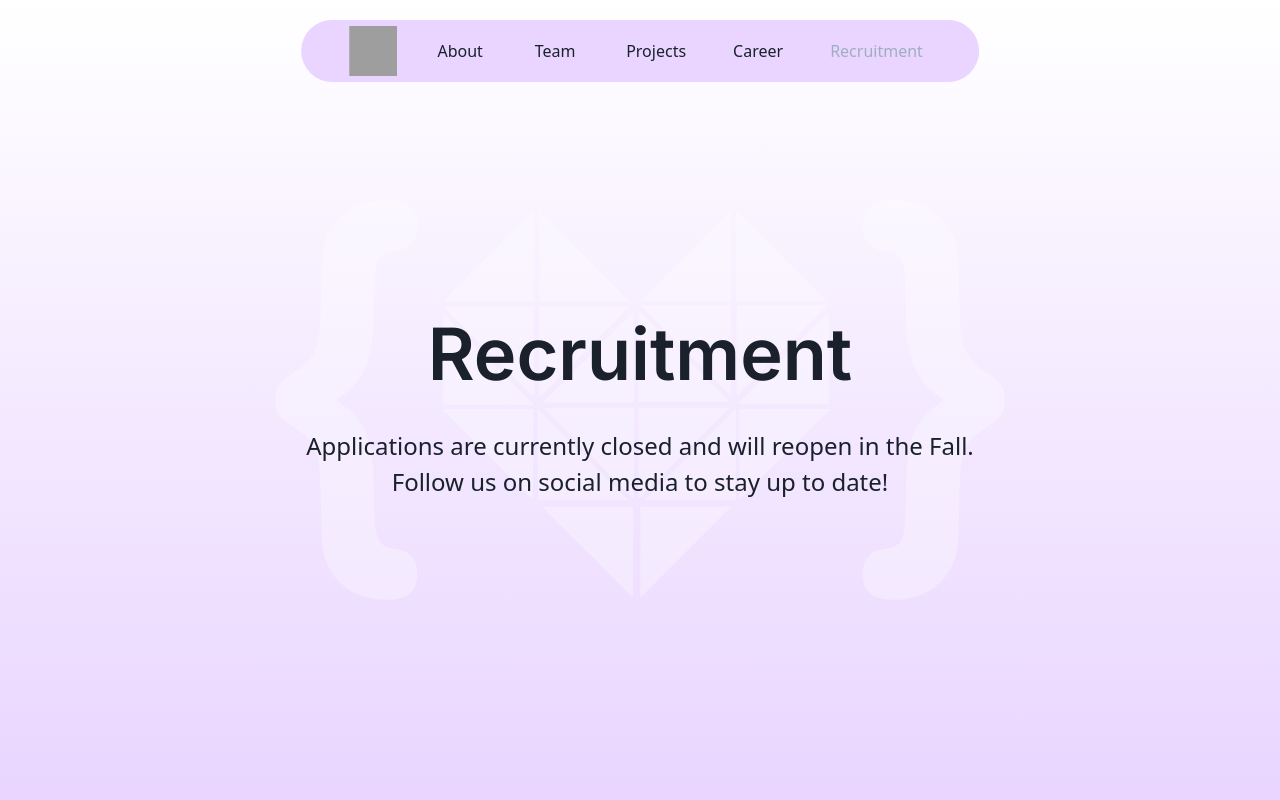
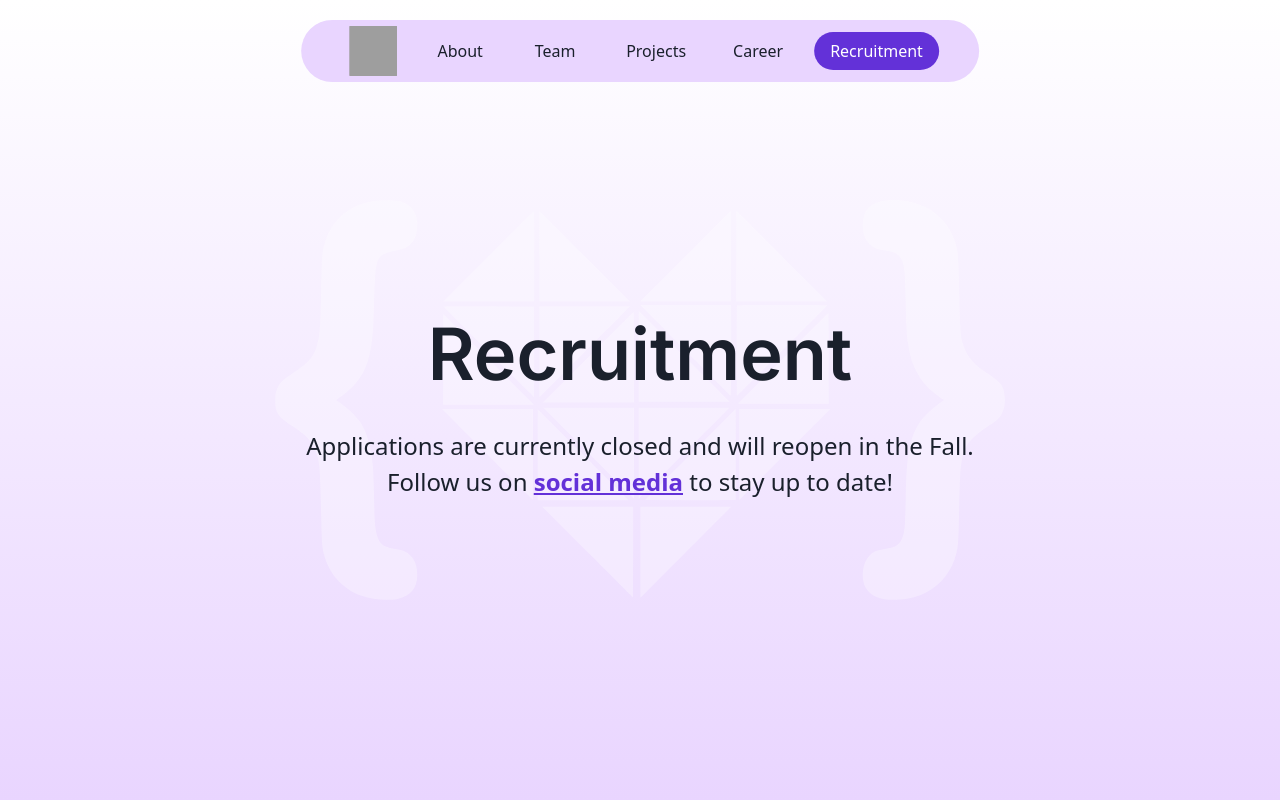
Before and after one commit to ctc-uci/website, a Next.js app: page /Recruitment in a window 1280 px wide. Shown: the top 800 px of the page. Built offline with nearby package versions, Linux system fonts and the light colour scheme; no server answers; grey boxes are pictures that could not be loaded.

Commit message:
Open Recruitment page

```diff
--- a/src/app/Recruitment/page.tsx
+++ b/src/app/Recruitment/page.tsx
@@ -1,9 +1,11 @@
 "use client";
 import { VStack, Text } from "@chakra-ui/react";
 
+import { Footer } from "@/utils/components";
 import Hero from "@/utils/components/Hero";
 import BreakText from "@/utils/components/TextUtils/BreakText";
 import { RECRUITMENT_OPEN } from "@/utils/constants/Settings";
+
 
 export default function RecruitmentPage() {
  return (
@@ -32,11 +34,29 @@ export default function RecruitmentPage() {
        textAlign="center"
       >
        Applications are currently closed and will reopen in the Fall.{" "}
-       <BreakText /> Follow us on social media to stay up to date!
+       <BreakText /> Follow us on{" "}
+       <a
+        href="https://www.instagram.com/ctc.uci/"
+        target="_blank"
+        rel="noopener noreferrer"
+       >
+        <Text
+         as="span"
+         color="ctc.purple"
+         textDecoration="underline"
+         fontWeight="bold"
+         _hover={{ color: "purple.500" }}
+         transition="color 0.3s ease-out"
+        >
+         social media
+        </Text>
+       </a>{" "}
+       to stay up to date!
       </Text>
      )}
     </VStack>
    </Hero>
+   <Footer />
   </VStack>
  );
 }
--- a/src/utils/components/Navbars/DesktopNavbar.tsx
+++ b/src/utils/components/Navbars/DesktopNavbar.tsx
@@ -80,7 +80,8 @@ function DesktopNavbar({ pathname, navItems }: DesktopNavbarProps) {
 
     {navItems.map((item, index) => {
      const isActive = pathname === item.href;
-     const isWIP = index >= navItems.length - 1; // Last two items
+    //  Set to 'navItems.length - 1' to set Recruitment as WIP
+     const isWIP = index >= navItems.length - 0;
      return (
       <ChakraLink
        key={item.href}
```
